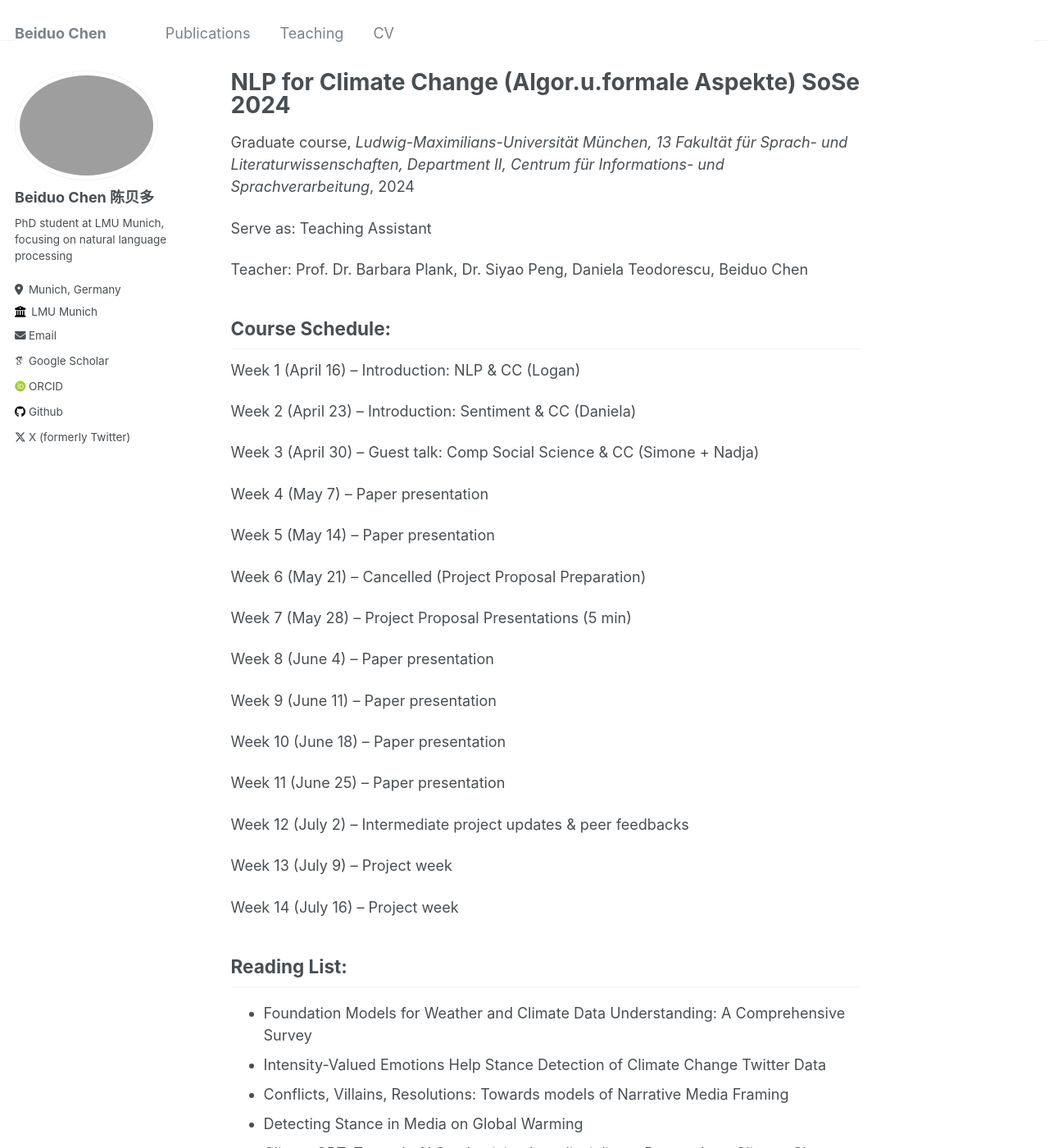
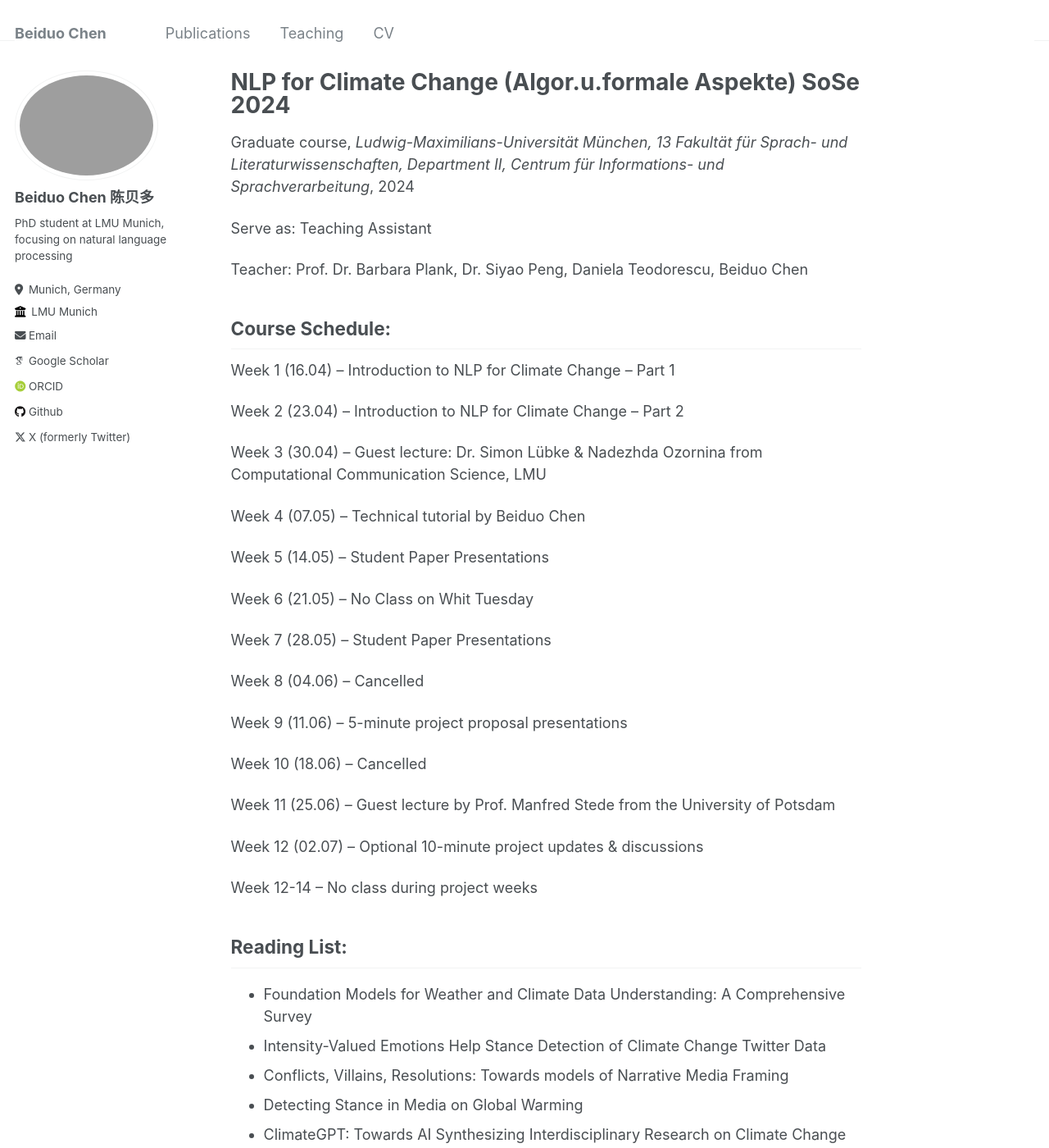
Before and after one commit to Mckysse/mckysse.github.io, a Jekyll site: the page built from _teaching/2024-spring-teaching-4.md, in a window 1280 px wide and 1400 px high. Shown: the whole window at 82% size. Built offline with Jekyll 4.4.1, drawn with Linux system fonts in a browser that asks for light colours; some web fonts are replaced; some of the changed text lies outside the part shown.

Commit message:
Update 2024-spring-teaching-4.md

```diff
--- a/_teaching/2024-spring-teaching-4.md
+++ b/_teaching/2024-spring-teaching-4.md
@@ -14,33 +14,32 @@ Teacher: Prof. Dr. Barbara Plank, Dr. Siyao Peng, Daniela Teodorescu, Beiduo Che
 
 ## Course Schedule:
 
-Week 1 (April 16) -- Introduction: NLP & CC (Logan)
+Week 1 (16.04) -- Introduction to NLP for Climate Change -- Part 1
 
-Week 2 (April 23) -- Introduction: Sentiment & CC (Daniela)
+Week 2 (23.04) -- Introduction to NLP for Climate Change -- Part 2
 
-Week 3 (April 30) -- Guest talk: Comp Social Science & CC (Simone + Nadja)
+Week 3 (30.04) -- Guest lecture: Dr. Simon Lübke &  Nadezhda Ozornina from Computational Communication Science, LMU
 
-Week 4 (May 7) -- Paper presentation
+Week 4 (07.05) -- Technical tutorial by Beiduo Chen
 
-Week 5 (May 14) -- Paper presentation
+Week 5 (14.05) -- Student Paper Presentations
 
-Week 6 (May 21) -- Cancelled (Project Proposal Preparation)
+Week 6 (21.05) -- No Class on Whit Tuesday
 
-Week 7 (May 28) -- Project Proposal Presentations (5 min)
+Week 7 (28.05) -- Student Paper Presentations
 
-Week 8 (June 4) -- Paper presentation
+Week 8 (04.06) -- Cancelled
 
-Week 9 (June 11) -- Paper presentation
+Week 9 (11.06) -- 5-minute project proposal presentations
 
-Week 10 (June 18) -- Paper presentation
+Week 10 (18.06) -- Cancelled
 
-Week 11 (June 25) -- Paper presentation
+Week 11 (25.06) -- Guest lecture by Prof. Manfred Stede from the University of Potsdam
 
-Week 12 (July 2) -- Intermediate project updates & peer feedbacks
+Week 12 (02.07) -- Optional 10-minute project updates & discussions
 
-Week 13 (July 9) -- Project week
+Week 12-14 -- No class during project weeks
 
-Week 14 (July 16) -- Project week
 
 ## Reading List:
 
@@ -53,3 +52,7 @@ Week 14 (July 16) -- Project week
 ## Final Project Suggestions:
 
 * Detecting Stance in Media on Global warming
+* NLP for Positive Impact Workshop (NLP4PI) -- collocated with EMNLP 2024
+* NLP for Digital Humanities (NLP4DH 2024) -- collocated with EMNLP 2024
+* NLP for Science (NLP4Science) -- collocated with EMNLP 2024
+* COLING 2025 main conference
```
